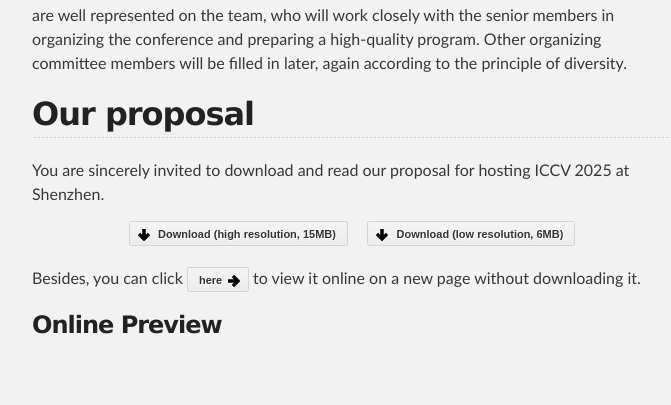
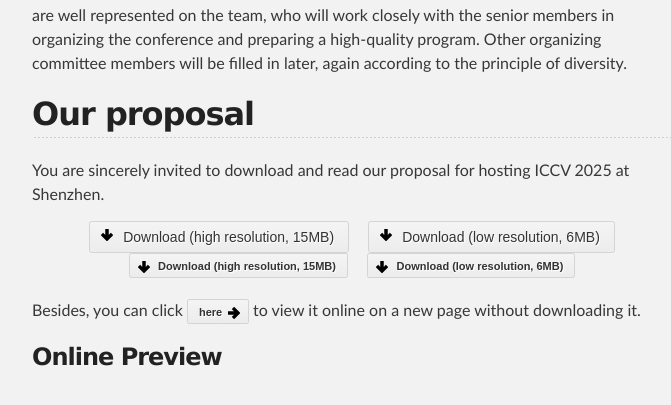
Before and after one commit to iccv2025shenzhen/iccv2025shenzhen, a Jekyll site: the page built from index.md, in a window 1280 px wide and 900 px high, scrolled down 2298 px. Shown: the top 405 px of the window, without its empty margins (288-959 px from the left). Built offline with Jekyll 4.4.1, drawn with Linux system fonts in a browser that asks for light colours; our own code applies the rules of GitHub Pages for plain Markdown files.

Commit message:
Update index.md

```diff
--- a/index.md
+++ b/index.md
@@ -66,14 +66,16 @@
 You are sincerely invited to download and read our proposal for hosting ICCV 2025 at Shenzhen.
 
 <div class="center-div">
-	<div class="actions button-container">
-    	<a href="https://iccv2025shenzhen.github.io/assets/file/ICCV2025shenzhen.pdf" class="button primary icon arrowdown">
+<a href="https://iccv2025shenzhen.github.io/assets/file/ICCV2025shenzhen.pdf" class="button big icon arrowdown">Download (high resolution, 15MB)</a>
+<a href="https://iccv2025shenzhen.github.io/assets/file/ICCV2025shenzhen_compact.pdf" class="button big icon arrowdown">Download (low resolution, 6MB)</a>
+<div class="actions button-container">
+    <a href="https://iccv2025shenzhen.github.io/assets/file/ICCV2025shenzhen.pdf" class="button primary icon arrowdown">
 		Download (high resolution, 15MB)
-		</a>
-    	<a href="https://iccv2025shenzhen.github.io/assets/file/ICCV2025shenzhen_compact.pdf" class="button primary icon arrowdown">
+	</a>
+    <a href="https://iccv2025shenzhen.github.io/assets/file/ICCV2025shenzhen_compact.pdf" class="button primary icon arrowdown">
 		Download (low resolution, 6MB)
-		</a>
-	</div>
+	</a>
+</div>
 </div>
 
 Besides, you can click <a href="/ICCV2025shenzhen.html" class="button primary icon arrowright">here</a> to view it online on a new page without downloading it.
```
Also changed, not shown: other parts of index.md (+1 -1 lines).
